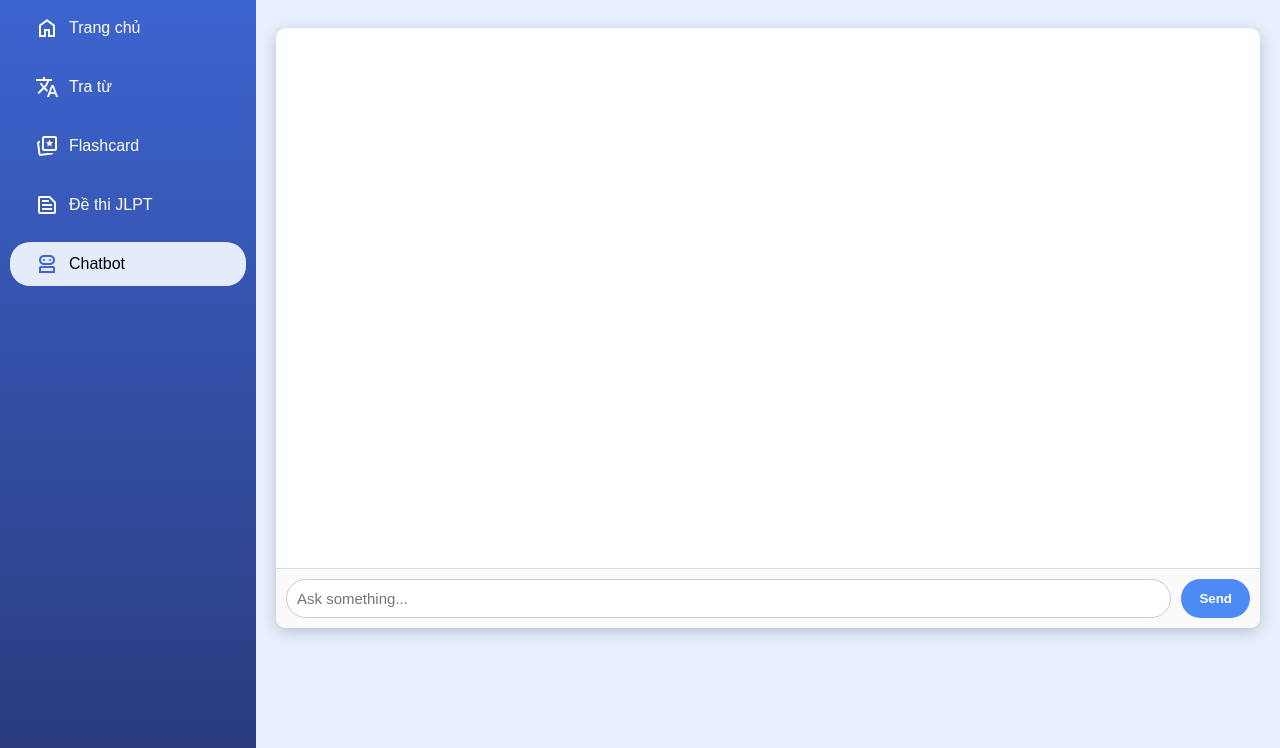
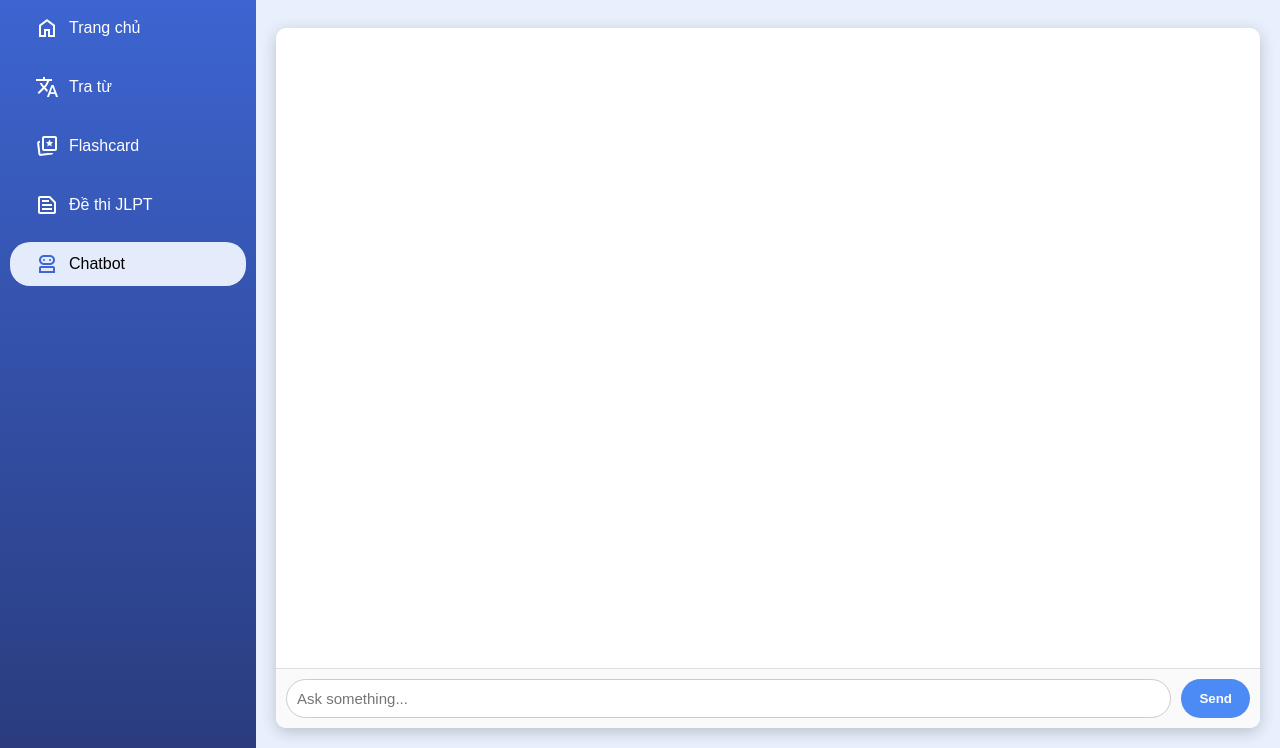
Before and after one commit to VietNga131/he, a website: page chatbot.html in a window 1280 px wide. Shown: the part 52-800 px from the top of the page. Drawn offline with nearby package versions, Linux system fonts and the light colour scheme.

Commit message:
Update chatbot.css

```diff
--- a/css/chatbot.css
+++ b/css/chatbot.css
@@ -7,7 +7,6 @@ h1 {
 .chat-container {
     width: 100%;
     height: 100%;
-    max-height: 600px;
     background: #ffffff;
     box-shadow: 0 4px 16px rgba(0,0,0,0.2);
     border-radius: 10px;
```
